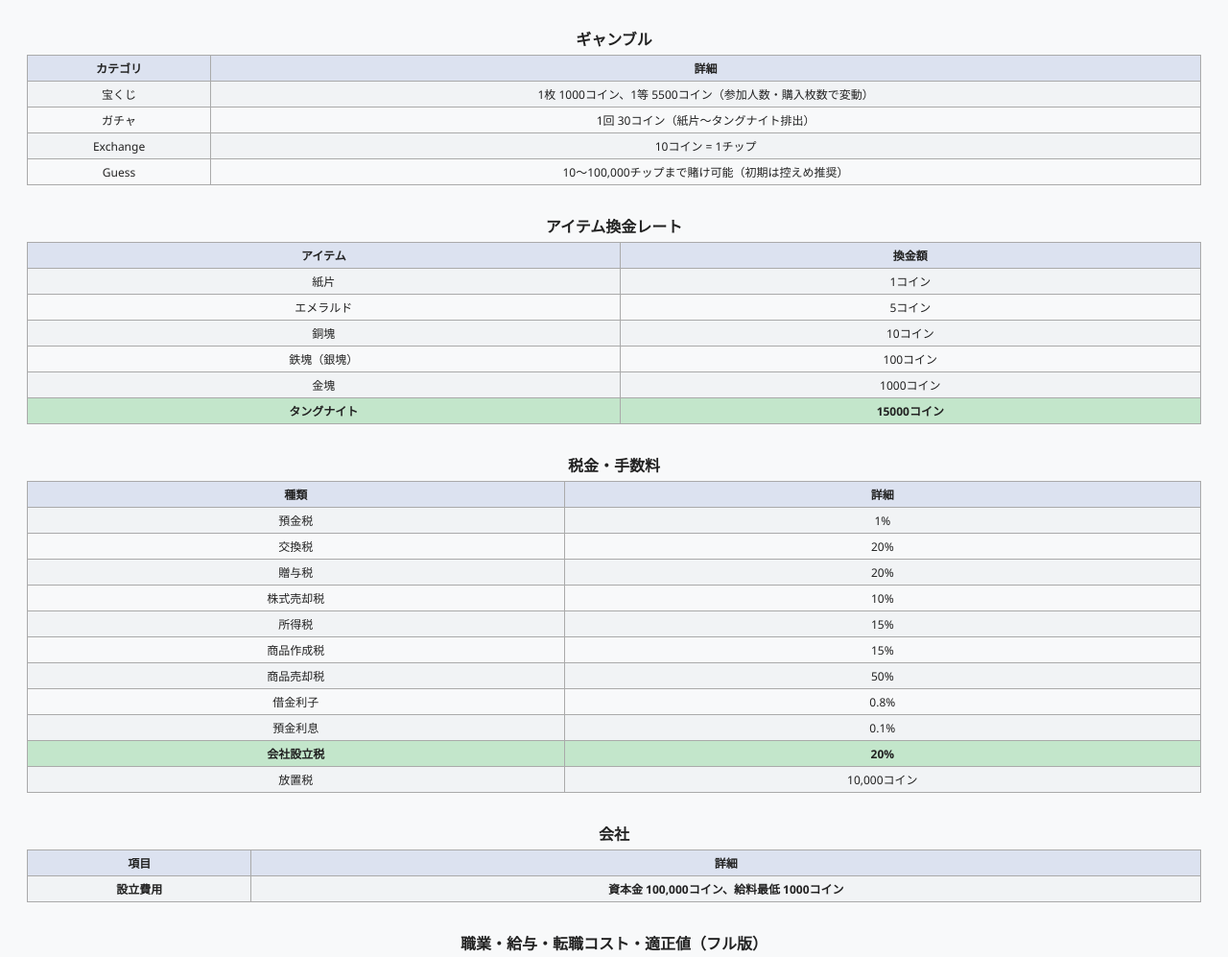
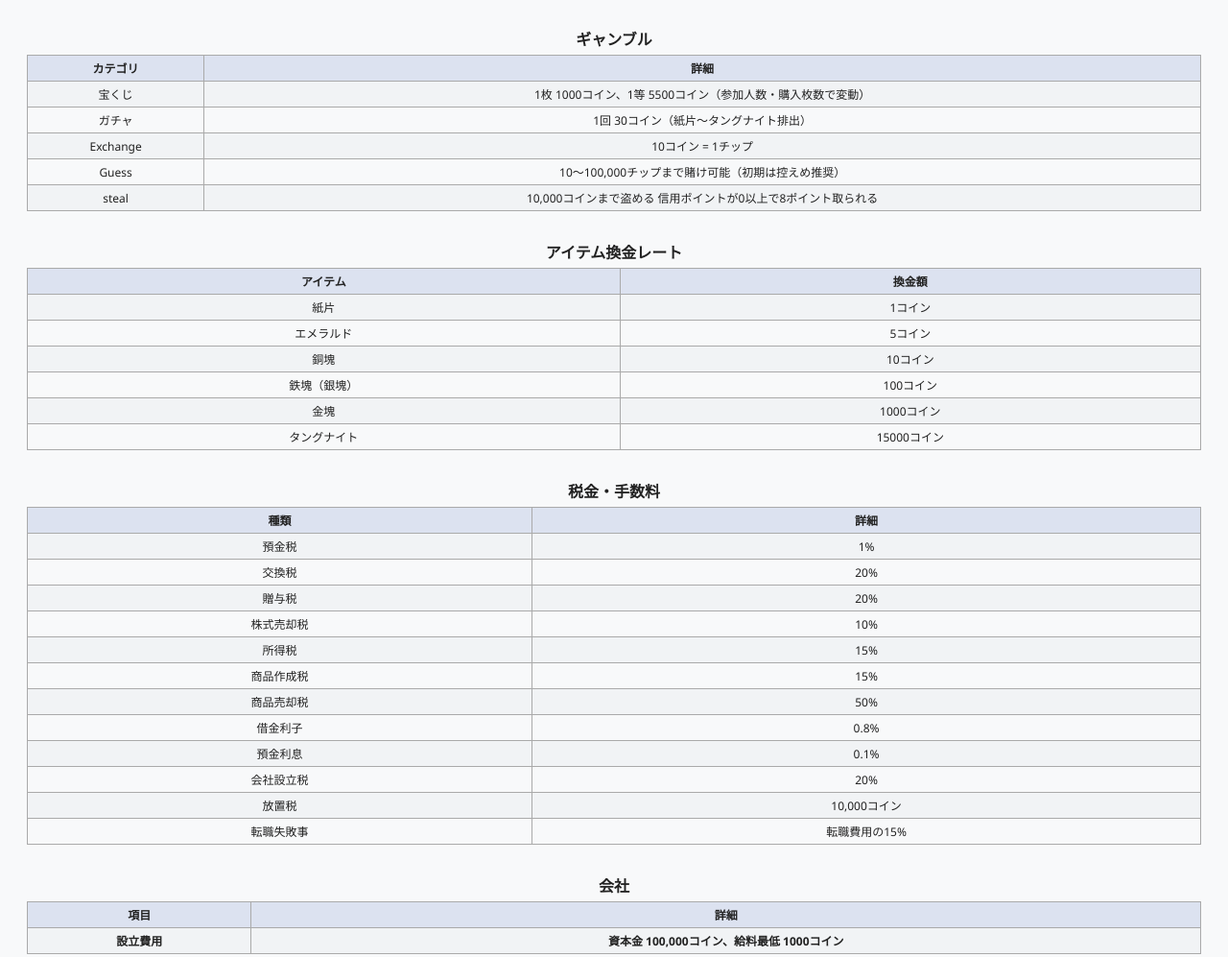
Before and after one commit to Wataamee777/hoge, a plain HTML site: page index.html in a window 1280 px wide. Shown: the top 997 px of the page at 96% size. Drawn offline with Linux system fonts and the light colour scheme.

Commit message:
Update index.html

```diff
--- a/index.html
+++ b/index.html
@@ -25,6 +25,7 @@ caption { font-weight: bold; margin-bottom: 5px; font-size: 16px; }
 <tr><td>ガチャ</td><td>1回 30コイン（紙片～タングナイト排出）</td></tr>
 <tr><td>Exchange</td><td>10コイン = 1チップ</td></tr>
 <tr><td>Guess</td><td>10～100,000チップまで賭け可能（初期は控えめ推奨）</td></tr>
+<tr><td>steal</td><td>10,000コインまで盗める 信用ポイントが0以上で8ポイント取られる</td></tr>
 </table>
 
 <!-- アイテム換金 -->
@@ -36,7 +37,7 @@ caption { font-weight: bold; margin-bottom: 5px; font-size: 16px; }
 <tr><td>銅塊</td><td>10コイン</td></tr>
 <tr><td>鉄塊（銀塊）</td><td>100コイン</td></tr>
 <tr><td>金塊</td><td>1000コイン</td></tr>
-<tr class="highlight"><td>タングナイト</td><td>15000コイン</td></tr>
+<tr><td>タングナイト</td><td>15000コイン</td></tr>
 </table>
 
 <!-- 税金・手数料 -->
@@ -52,8 +53,9 @@ caption { font-weight: bold; margin-bottom: 5px; font-size: 16px; }
 <tr><td>商品売却税</td><td>50%</td></tr>
 <tr><td>借金利子</td><td>0.8%</td></tr>
 <tr><td>預金利息</td><td>0.1%</td></tr>
-<tr class="highlight"><td>会社設立税</td><td>20%</td></tr>
+<tr><td>会社設立税</td><td>20%</td></tr>
 <tr><td>放置税</td><td>10,000コイン</td></tr>
+<tr><td>転職失敗事</td><td>転職費用の15%</td></tr>
 </table>
 
 <!-- 会社 -->
```
